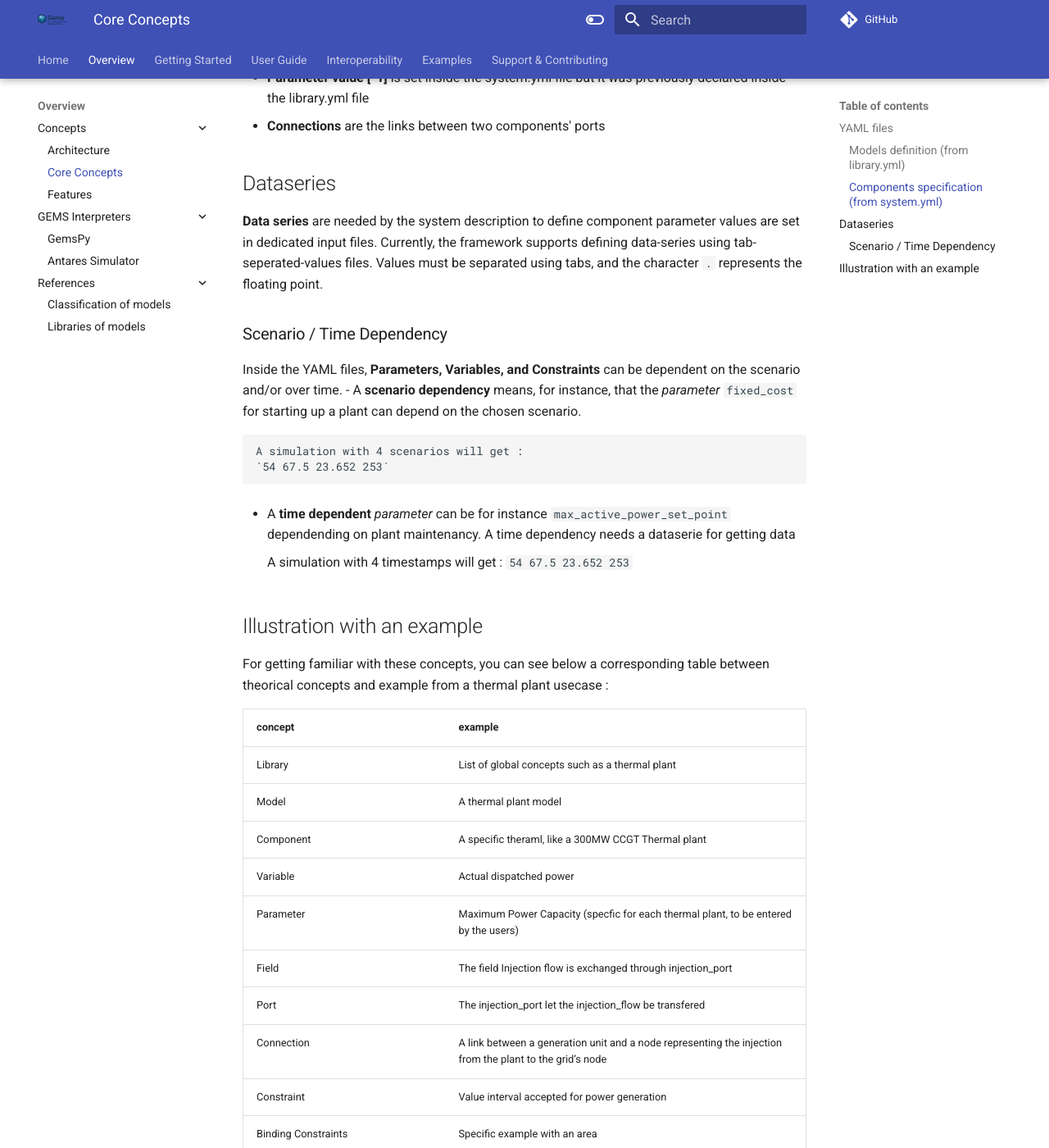
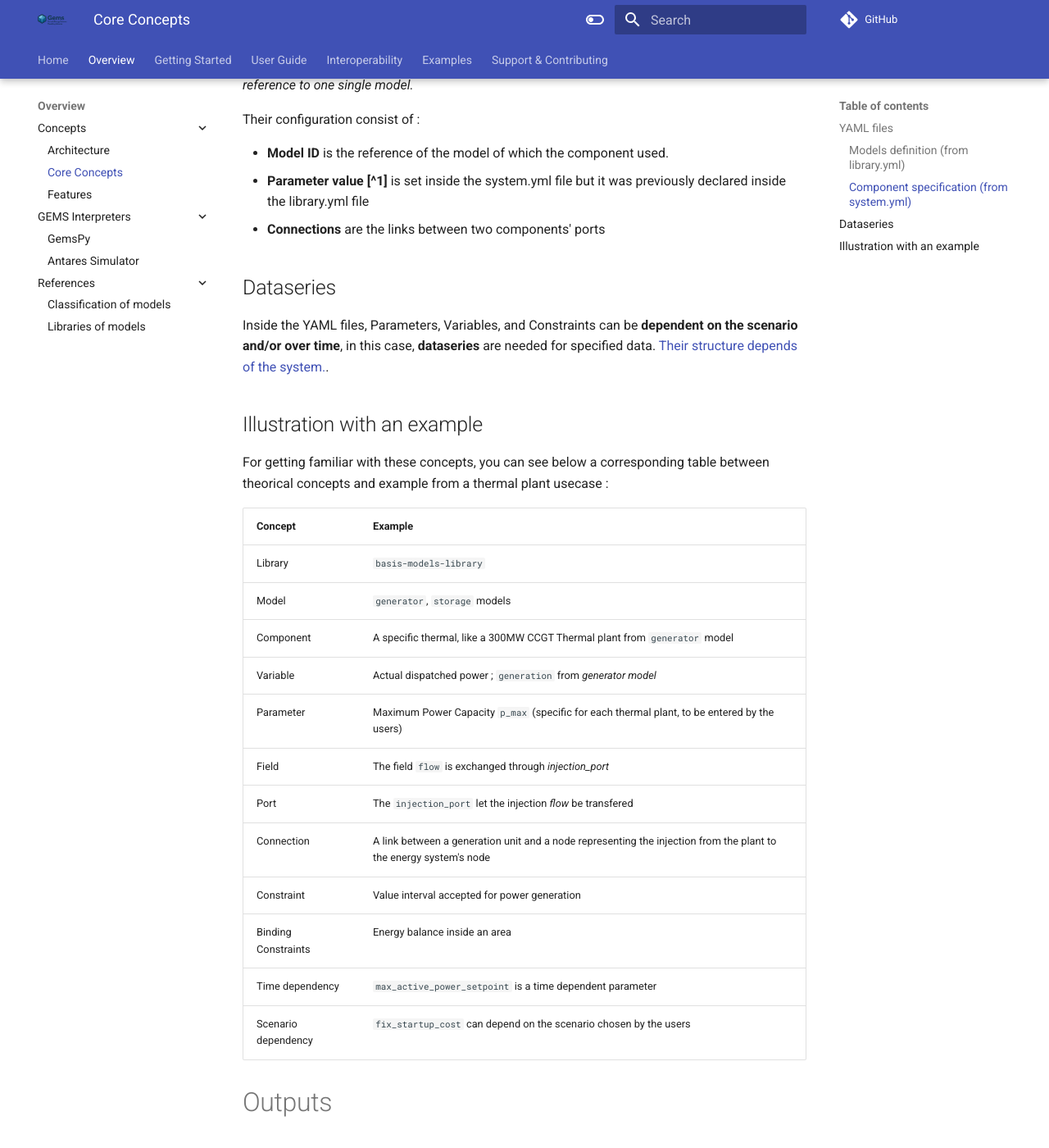
Before and after one commit to AntaresSimulatorTeam/GEMS, an MkDocs documentation site: the page built from doc/1_Overview/Concepts/2_core concepts.md, in a window 1280 px wide and 1400 px high, scrolled down 1286 px. Shown: the whole window at 82% size. Built offline with MkDocs 1.6.1 and Material for MkDocs 9.7.7, drawn with Linux system fonts in a browser that asks for light colours; comment, search, counter and statistics services are not loaded; some of the changed text lies outside the part shown.

Commit message:
focus on conceptual approach and transfer structure presentation to UserGuide section

````diff
--- a/doc/1_Overview/Concepts/2_core concepts.md
+++ b/doc/1_Overview/Concepts/2_core concepts.md
@@ -19,82 +19,64 @@ GEMS uses mainly YAML files for defining optimization problem :
 
 As seen before, library defines the **models**. They are abstract mathematical configurations representing the general features of a category of energy system element, then, users can specify any instance of this model for creating each simulated grid’s element.
 
-They are defined by *variables*, *parameters*, *ports*, *constraints* :
+They are defined by *variables*, *parameters*, *ports*, *constraints*, [examples are provided in UserGuide section](../../3_User%20Guide/1_syntax.md#model%20definition%20%28from%20system.yml%29).
 
 - **Variables [^1]** are abstract mathematical variables of a model, whose value is optimized by the solver. The optimization problem is to find the best set of variables based on their configuration. Their settings is shared across all model instances and defined in a library file.
 
 - **Parameters (configuration) [^1]** is an input data declared in the model, but its value specific for each component is set in system.yml file.
 
-- **Port** is  communication interface for exchanging several expressions, called **fields** (expressions only exchanged by a port).
+- **Expression** is a mathematical formula used to specify a models's behavior, constraints, and contribution to the overall optimization problem
 
 - **Constraints [^1]** are mathematical conditions that restricts the values of variables
 
-- **Binding Constraints [^1]** are constraint that links variables or ports across different models or components
+- **Port** is  communication interface for exchanging several expressions, called **fields** (expressions only exchanged by a port).
 
-### Components specification (from system.yml)
+- **Binding Constraints [^1]** are constraints that link expressions shared between components through ports
 
-As mentionned before, **components** are instantiations of different **models**. In the system file, their parameters and connections are defined.
+### Component specification (from system.yml)
+
+As mentionned before, **components** are instantiations of different **models**. In the system file, their [parameters and connections](../../3_User%20Guide/1_syntax.md#components%20specification%20%28from%20system.yml%29) are defined.
 
 *One singe model can be referenced by several components, however, one component can only reference to one single model.*
+
+Their configuration consist of :
 
 - **Model ID** is the reference of the model of which the component used.
 - **Parameter value [^1]** is set inside the system.yml file but it was previously declared inside the library.yml file
 - **Connections** are the links between two components' ports
 
+
 ## Dataseries
 
-**Data series** are needed by the system description to define component parameter values are set in dedicated input files. Currently, the framework supports defining data-series using tab-seperated-values files. Values must be separated using tabs, and the character `.` represents the floating point.
-
-### Scenario / Time Dependency
-Inside the YAML files, **Parameters, Variables, and Constraints** can be dependent on the scenario and/or over time.
-- A **scenario dependency** means, for instance, that the *parameter* `fixed_cost` for starting up a plant can depend on the chosen scenario.
-
-    A simulation with 4 scenarios will get :
-    `54 67.5 23.652 253`
-- A **time dependent** *parameter* can be for instance `max_active_power_set_point` dependending on plant maintenancy. A time dependency needs a dataserie for getting data
-
-    A simulation with 4 timestamps will get :
-    ```
-    54
-    67.5
-    23.652
-    253```
+Inside the YAML files, Parameters, Variables, and Constraints can be **dependent on the scenario and/or over time**, in this case, **dataseries** are needed for specified data. [Their structure depends of the system.](../../3_User%20Guide/1_syntax.md#dataseries).
 
 ## Illustration with an example
 
 For getting familiar with these concepts, you can see below a corresponding table between theorical concepts and example from a thermal plant usecase :
 
-|concept|example|
+|Concept|Example|
 |-|-|
-|Library|List of global concepts such as a thermal plant|
-|Model | A thermal plant model|
-|Component|A specific theraml, like a 300MW CCGT Thermal plant|
-|Variable|Actual dispatched power|
-|Parameter|Maximum Power Capacity (specfic for each thermal plant, to be entered by the users)|
-|Field|The field Injection flow is exchanged through injection_port|
-|Port|The injection_port let the injection_flow be transfered|
-|Connection|A link between a generation unit and a node representing the injection from the plant to the grid’s node|
+|Library|`basis-models-library` |
+|Model | `generator`, `storage` models |
+|Component|A specific thermal, like a 300MW CCGT Thermal plant from `generator` model|
+|Variable|Actual dispatched power ; `generation` from *generator model* |
+|Parameter|Maximum Power Capacity `p_max` (specific for each thermal plant, to be entered by the users)|
+|Field|The field `flow` is exchanged through *injection_port*|
+|Port|The `injection_port` let the injection *flow* be transfered|
+|Connection|A link between a generation unit and a node representing the injection from the plant to the energy system's node|
 |Constraint|Value interval accepted for power generation|
-|Binding Constraints|Specific example with an area
-model (not a GU model) - Energy balance inside an area|
-|Time dependency|Max_active_power_setpoint is a time dependent parameter|
-|Scenario dependency|fix_startup_cost can depend on the scenario chosen by the users|
+|Binding Constraints|Energy balance inside an area|
+|Time dependency|`max_active_power_setpoint` is a time dependent parameter|
+|Scenario dependency|`fix_startup_cost` can depend on the scenario chosen by the users|
 
 # Outputs
 
-The outputs of GEMS contain the results of the modelisation, in a LP format (**Optimization Model**) and for hybrid and pure modeler studies in CSV format (**simulation table**), there are also **extra-outputs**.
+The outputs of GEMS consit of the results of the modelisation, in two main files; **Optimization Problem** and **Business Views**. Their structure are detailed inside [UserGuide section](../../3_User%20Guide/1_syntax.md#outputs).
 
-- **Optimization Model**
-    The optimization model solved by Antares modeler is written in the human-readable LP format, under output/problem.lp. It is only meant to be used for debugging.
+- Optimization Problem contains all the global results of the simulation
+- Business Views consits of the results of the simulation but according to users' [specific needs](../../3_User%20Guide/1_syntax.md#outputs).
 
-- **Simulation Table**
-    Antares Simulator (hybrid and modeler modes) produces detailed optimization results for the modeler's components, in the "simulation table", in CSV format
 
-- **Extra Outputs**
-    Extra-Outputs computed after optimization (using optimal variable values). These appear in the output files alongside variable and port values.
-
-- **Business Views**
-    Output files with metrics specifically designed for users purposes. It made from the simulation table.
 
 [^1]: Parameters, Variables, and Constraints can be either scenario-dependent or time-dependent.
 
--- a/doc/3_User Guide/1_syntax.md
+++ b/doc/3_User Guide/1_syntax.md
@@ -8,50 +8,49 @@
   </div>
 </div>
 
+*This section coms from Overview.concepts file*
 
-# Title 1
+# Model definition (from system.yml)
 
+Model and its configuration is defined in [Overview section](../1_Overview/Concepts/2_core%20concepts.md)
 
-## Sub-Title 2
-Content or text here.
+# Components specification (from system.yml)
 
-**Code block example (YAML):**
-```yaml
-connections:
-  - component1: generator1
-    port1: injection_port
-    component2: node1
-    port2: injection_port
-  - component1: generator2
-    port1: injection_port
-    component2: node1
-    port2: injection_port
-  - component1: demand
-    port1: injection_port
-    component2: node1
-    port2: injection_port
-```
+Components and its configuration is defined in [Overview section](../1_Overview/Concepts/2_core%20concepts.md)
 
-**Code block example (Python):**
-```python
-print("Hello World")
-```
-**Note Example:**
+# Dataseries
+Currently, the framework supports defining **dataseries** using tab-seperated-values files. Values must be separated using tabs, and the character `.` represents the floating point.
 
-<div style="border:1px solid #ccc; padding:10px; background:#f9f9f9;">
-<strong>🖊️ Note :</strong> This is an important note
-</div>
+## Scenario / Time Dependency
+Inside the YAML files, **Parameters, Variables, and Constraints** can be dependent on the scenario and/or over time.
+- A **scenario dependency** means, for instance, that the *parameter* `fixed_cost` for starting up a plant can depend on the chosen scenario.
 
+    A simulation with 4 scenarios will get :
+    `54 67.5 23.652 253`
+- A **time dependent** *parameter* can be for instance `max_active_power_set_point` dependending on plant maintenancy. A time dependency needs a dataserie for getting data
 
-**Simple Equation example:**
+    A simulation with 4 timestamps will get :
+    ```
+    54
+    67.5
+    23.652
+    253```
 
- $3 * parameter_1 * variable_a + variable_b + 56.4 <= variable_4 * 439$
+# Outputs
 
-**LATEC equation example:**
-$$
-3 \cdot \text{parameter\_1} \cdot \text{variable\_a} + \text{variable\_b} + 56.4 \leq \text{variable\_4} \cdot 439
-$$
+The outputs of GEMS contain the results of the modelisation, in a LP format (**Optimization Problem**) and for hybrid and pure modeler studies in CSV format (**simulation table**), there are also **extra-outputs**. Their structure is detailed inside UserGuide section.
 
+- **Optimization Problem**
+    The optimization model solved by Antares modeler is written in the human-readable LP format, under output/problem.lp. It is only meant to be used for debugging.
+
+- **Simulation Table**
+    Antares Simulator (hybrid and modeler modes) produces detailed optimization results for the modeler's components, in the "simulation table", in CSV format
+
+    - **Extra Outputs**
+        Extra-Outputs computed after optimization (using optimal variable values). These appear in the output files alongside variable and port values inside the simulation table.
+
+- **Business Views**
+    Output files with metrics specifically designed for users purposes. It made from the simulation table.
 ---
 **Navigation**
 <div style="display: flex; justify-content: space-between;">
````
